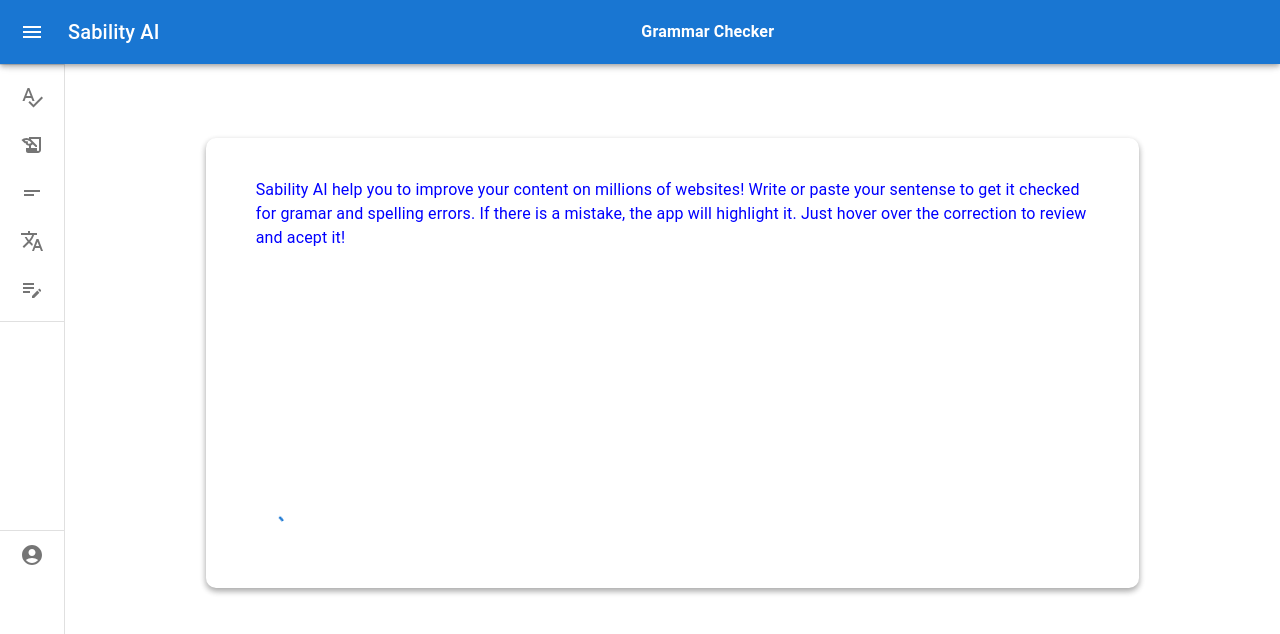
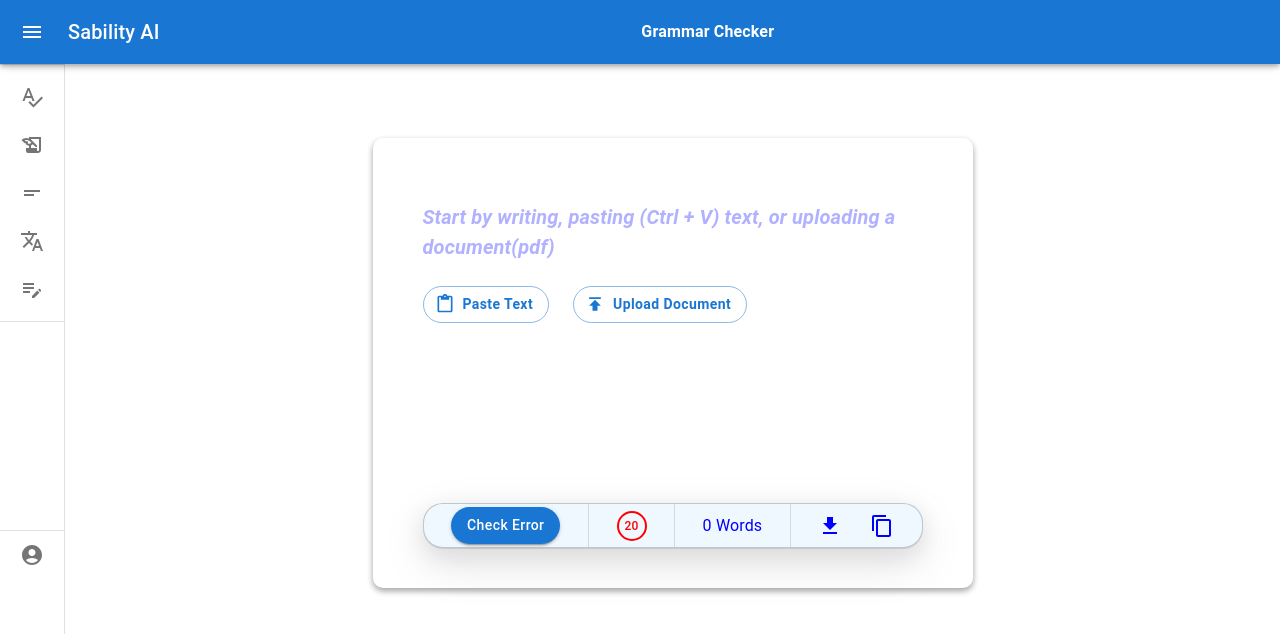
Before and after one commit to tope-olajide/sabi-ai, a Next.js app: page / in a window 1280 px wide. Shown: the top 634 px of the page. Built offline with nearby package versions, Linux system fonts and the light colour scheme; no server answers.

Commit message:
Implement feature for extracting text from PDF documents.

```diff
--- a/next.config.js
+++ b/next.config.js
@@ -1,4 +1,8 @@
 /** @type {import('next').NextConfig} */
-const nextConfig = {};
+const nextConfig = {
+    experimental: {
+        serverComponentsExternalPackages: ['pdf.js-extract'],
+      },
+}
 
 module.exports = nextConfig;
--- a/package.json
+++ b/package.json
@@ -20,6 +20,7 @@
     "eslint": "8.44.0",
     "eslint-config-next": "13.4.9",
     "next": "13.4.9",
+    "pdf.js-extract": "^0.2.1",
     "react": "18.2.0",
     "react-dom": "18.2.0",
     "typescript": "5.1.6"
--- a/src/app/globals.css
+++ b/src/app/globals.css
@@ -73,7 +73,6 @@
 .output{
   height: 95%;
   overflow: auto;
-
 }
 .summarize-mode{
   width: 100%;
--- a/src/app/grammar-checker/Editor.tsx
+++ b/src/app/grammar-checker/Editor.tsx
@@ -18,8 +18,16 @@
   useState,
 } from "react";
 import DeleteIcon from "@mui/icons-material/Delete";
+import FileDownloadIcon from "@mui/icons-material/FileDownload";
+import ContentCopyIcon from "@mui/icons-material/ContentCopy";
+import ContentPasteIcon from "@mui/icons-material/ContentPaste";
+import PublishIcon from "@mui/icons-material/Publish";
+import Divider from "@mui/material/Divider";
+
 const Editor = () => {
   const editorRef = useRef<HTMLDivElement | null>(null);
+  const fileInputRef = useRef<HTMLInputElement | null>(null);
+
   function excemptWord(htmlString: string, exceptionList: string | string[]) {
     const parser = new DOMParser();
     const doc = parser.parseFromString(htmlString, "text/html");
@@ -35,31 +43,36 @@
     return doc.body.innerHTML;
   }
 
-
   const [exceptionList, setExceptionList] = useState([""]);
   const [isCheckingGrammar, setIsCheckingGrammar] = useState(false);
-  const [isCheckingError, setIsCheckingError] = useState(false);
+  const [isEditing, setIsEditing] = useState(false);
   const checkWords = async () => {
-    const textData = editorRef.current!.innerText
+    setIsEditing(false)
+    const textData = editorRef.current!.innerText;
     if (!textData.trim()) {
-      return
+      return;
     }
     try {
-      setIsCheckingGrammar(true)
-      const response = await fetch("https://sability-ai.onrender.com/grammar-check", {
+      setIsCheckingGrammar(true);
+      const response = await fetch("http://localhost:5000/grammar-chec", {
         method: "POST",
         headers: {
           "Content-Type": "application/json",
         },
-        body: JSON.stringify({textData:editorRef.current!.innerText}),
+        body: JSON.stringify({ textData: editorRef.current!.innerText }),
       });
       const result = await response.json();
-      console.log(result.queryResult.response)
+      console.log(result.queryResult.response);
+      setIsCheckingGrammar(false);
+      const newHTMLData = result.queryResult.response;
+// if the isEditing is still false, overwrite the text in the editor
+      if (isEditing === false) {
+      editorRef.current!.innerHTML = "";
+      editorRef.current!.innerHTML = newHTMLData;
+      }
+
+    } catch (error) {
       setIsCheckingGrammar(false)
-       const newHTMLData = result.queryResult.response;
-      editorRef.current!.innerHTML = '';
-      editorRef.current!.innerHTML = newHTMLData;
-    } catch (error) {
       console.log(error);
     }
   };
@@ -85,31 +98,63 @@
   const correctWord = () => {
     const textNode = document.createTextNode(selectedWord!.corrected);
     anchorEl?.parentNode?.replaceChild(textNode, anchorEl);
-    console.log(editorRef.current!.innerText)
+    console.log(editorRef.current!.innerText);
     handleClose();
   };
-
+  const [isEditorEmpty, setIsEditorEmpty] = useState(true);
   let timer: NodeJS.Timeout;
   const handleEditorChange = (event: ChangeEvent<HTMLDivElement>) => {
+    if (editorRef.current?.innerHTML) {
+      setIsEditorEmpty(false)
+    }
+    else {
+      setIsEditorEmpty(true)
+    }
+    if (!isEditing) {
+      setIsEditing(true)
+    }
+
     clearTimeout(timer);
     const newTimer: NodeJS.Timeout = setTimeout(async () => {
-
-      await checkWords()
+      await checkWords();
 
       console.log(editorRef.current!.innerText);
     }, 1000);
     timer = newTimer;
   };
 
+ const handlePaste = (e) => {
+  e.preventDefault();
+  const text = e.clipboardData.getData('text/plain');
+  const selection = window.getSelection();
+  const range = selection!.getRangeAt(0);
+  range.deleteContents();
+  const textNode = document.createTextNode(text);
+  range.insertNode(textNode);
+  range.setStartAfter(textNode);
+  range.collapse(true);
+  selection!.removeAllRanges();
+  selection!.addRange(range);
+  }
+
+  const focusEditor = () => {
+    if (editorRef.current) {
+      editorRef.current.focus();
+    }
+  }
+
   useEffect(() => {
+    focusEditor()
+  }, []);
+  /*   useEffect(() => {
     editorRef.current!.innerText = 'Sability AI help you to improve your content on millions of websites! Write or paste your sentense to get it checked for gramar and spelling errors. If there is a mistake, the app will highlight it. Just hover over the correction to review and acept it!'
-  }, []);
+  }, []); */
 
   useEffect(() => {
     checkWords();
   }, [exceptionList]);
   useEffect(() => {
-    const handleClickOnHighlight = (event:any) => {
+    const handleClickOnHighlight = (event: any) => {
       if (event.target.classList.contains("highlight")) {
         const clickedText = event.target.textContent;
         const corrected = event.target.dataset.corrected;
@@ -123,19 +168,131 @@
       document.removeEventListener("click", handleClickOnHighlight);
     };
   }, []);
+  const [wordCount, setWordCount] = useState(0);
+  const countWords = (text: string) => {
+    const words = text.split(' ');
+    const filteredWords = words.filter(word => word.trim() !== '');
+    return filteredWords.length;
+  }
+  const handleFileChange = async (e: ChangeEvent<HTMLInputElement>) => {
+    setIsCheckingGrammar(true);
+    const file = e.target.files?.[0];
+    if (file && file.type === 'application/pdf') {
+      const formData = new FormData();
+      formData.append("file", file);
+      const response = await fetch("/grammar-checker/api", {
+        method: "POST",
+        body: formData,
+      });
+       const result = await response.json();
+       setIsCheckingGrammar(false);
+      if (result.success === false) {
+        console.log(result.message);
+
+       return alert(result.message);
+      }
+      setIsEditorEmpty(false)
+      editorRef.current!.innerHTML = "";
+      editorRef.current!.innerHTML = result.data;
+
+      const totalWordCount = countWords(result.data)
+      setWordCount(totalWordCount)
+      //setSelectedFile(file);
+    } else {
+      alert('Please select a PDF file.');
+    }
+  };
+  const handlePasteClick = async () => {
+    try {
+      const text = await navigator.clipboard.readText();
+      if (editorRef.current) {
+        const div = editorRef.current;
+        const selection = window.getSelection();
+        if (selection) {
+          const range = selection.getRangeAt(0);
+          const textNode = document.createTextNode(text);
+          range.deleteContents();
+          range.insertNode(textNode);
+          selection.removeAllRanges();
+          selection.addRange(range);
+          div.focus();
+          setIsEditorEmpty(false)
+        }
+      }
+    } catch (error) {
+      console.error("Unable to read clipboard data: ", error);
+    }
+  };
   return (
     <>
-    <Box
-      className="editor-section"
-    >
+      <Box className="editor-section">
+        <section>
           <div
             contentEditable
             className="editor"
-        onInput={(e:any) => handleEditorChange(e)}
+            onInput={(e: any) => handleEditorChange(e)}
             ref={editorRef}
+            onPaste={handlePaste}
           />
+          {isEditorEmpty?<div className="placeholder-container">
+            <h1 className="placeholder-text" onClick={focusEditor}>
+              Start by writing, pasting (Ctrl + V) text, or uploading a
+              document(pdf)
+            </h1>
+            <Box sx={{ mt: 3 }}>
+              <Button
+                sx={{
+                  mr: 3,
+                  fontWeight: "bold",
+                  textTransform: "none",
+                  borderRadius: 5,
+                }}
+                variant="outlined"
+                startIcon={<ContentPasteIcon />}
+                onClick={handlePasteClick}
+              >
+                Paste Text
+              </Button>
+              <input
+        type="file"
+        accept=".pdf"
+        onChange={handleFileChange}
+        style={{ display: 'none' }}
+        ref={fileInputRef}
+      />
+              <Button
+                sx={{
+                  fontWeight: "bold",
+                  textTransform: "none",
+                  borderRadius: 5,
+                }}
+                variant="outlined"
+                startIcon={<PublishIcon />}
+                onClick={() => fileInputRef.current?.click()}
+              >
+                Upload Document
+              </Button>
+            </Box>
+          </div>:null}
+        </section>
+
         <div className="editor-options">
-        {isCheckingGrammar?<CircularProgress size={30} />:null} {/* <div className="checking-progress"> <CircularProgress size={20} /><p> Checking Grammar</p></div> */}
+         <Button
+            variant="contained"
+            sx={{ textTransform: "none", borderRadius: 5 }}
+          >
+            Check Error
+          </Button>
+          <Divider orientation="vertical" flexItem /> {isCheckingGrammar ? (
+            <CircularProgress size={30} />
+          ) : (
+            <div className="error-count-container">
+              <span></span> <p className="error-count">20</p>{" "}
+            </div>
+          )}
+          <Divider orientation="vertical" flexItem />
+          <div>{wordCount} Words</div> <Divider orientation="vertical" flexItem />
+          <FileDownloadIcon /> <ContentCopyIcon />{" "}
         </div>
       </Box>
 
@@ -185,7 +342,6 @@
           </Button>
         </Box>
       </Popover>
-
     </>
   );
 };
--- a/src/app/grammar-checker/editor.css
+++ b/src/app/grammar-checker/editor.css
@@ -1,6 +1,6 @@
 .editor-section {
   box-shadow: rgba(0, 0, 0, 0.16) 0px 3px 6px, rgba(0, 0, 0, 0.23) 0px 3px 6px;
-  width: 80%;
+  width: 600px;
   height: 450px;
   margin: 50px auto;
   border-radius: 10px;
@@ -10,6 +10,7 @@
   border: 0;
   display: flex;
   flex-direction: column;
+  justify-content: space-between;
 
 }
 
@@ -19,32 +20,62 @@
 }
 .editor {
   width: 100%;
-  height: 100%;
   outline: none;
   color: blue;
   border: 0;
-  height: 450px;
-overflow: auto;
+  max-height: 310px;
+  overflow: auto;
 }
-/* .editor-options{
+.placeholder-text{
+  font-style: italic;
+  font-weight: 600;
+  opacity: 0.3;
+  cursor:default;
+  font-size: 20px;
+  margin: 0;
+}
+.editor-options {
   width: 100%;
-  height: 50px;
+  height: 45px;
   border: 1px solid rgba(0, 0, 0, 0.2);
-  margin-top: 20px;
-  border-radius: 5px;
-  box-shadow: rgba(17, 17, 26, 0.1) 0px 1px 0px, rgba(17, 17, 26, 0.1) 0px 8px 24px, rgba(17, 17, 26, 0.1) 0px 16px 48px;
-    display: flex;
+  border-radius: 20px;
+  box-shadow: rgba(17, 17, 26, 0.1) 0px 1px 0px,
+    rgba(17, 17, 26, 0.1) 0px 8px 24px, rgba(17, 17, 26, 0.1) 0px 16px 48px;
+  display: flex;
   align-items: center;
   justify-content: space-evenly;
-} */
-.editor-options{
+background-color: aliceblue;
+z-index: 100;
+}
+.placeholder-button{
+  display: flex;
+  margin-top: 5px;
+}
+
+
+/*.editor-options{
   width: 100%;
   height: 50px;
   margin-top: 20px;
   display: flex;
-}
-.checking-progress{
+}*/
+.checking-progress {
   display: flex;
   align-items: center;
   color: black;
 }
+.error-count-container {
+  border-radius: 50%;
+  border: 2px solid red;
+  min-height: 30px;
+  min-width: 30px;
+  display: flex;
+  align-items: center;
+  justify-content: center;
+}
+.error-count {
+  color: red;
+  font-size: 12px;
+  font-weight: 500;
+  text-align: center;
+}
```
Also changed, not shown: src/app/grammar-checker/api/route.ts (added, +47 -0 lines), 1 other file (tests, documents, lock files or other folders). Lines whose indentation alone changed are shown as unchanged.
